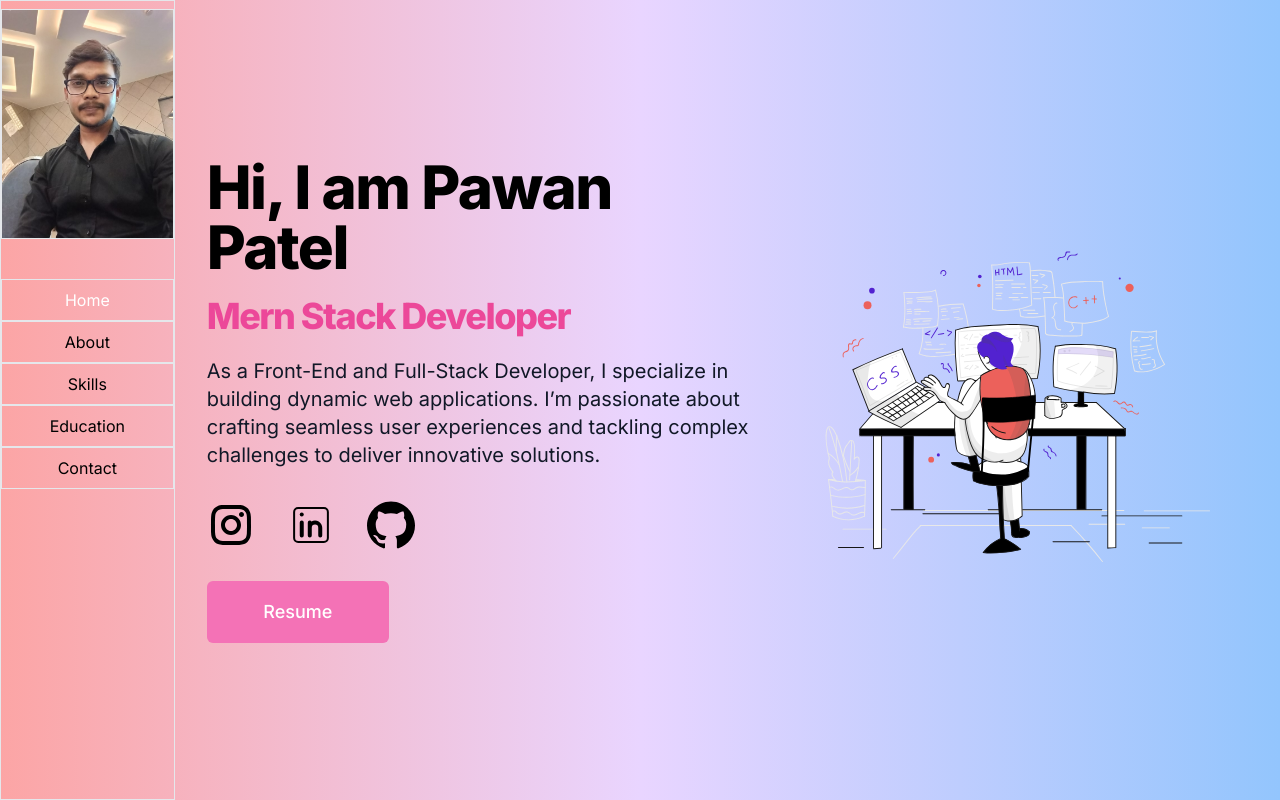
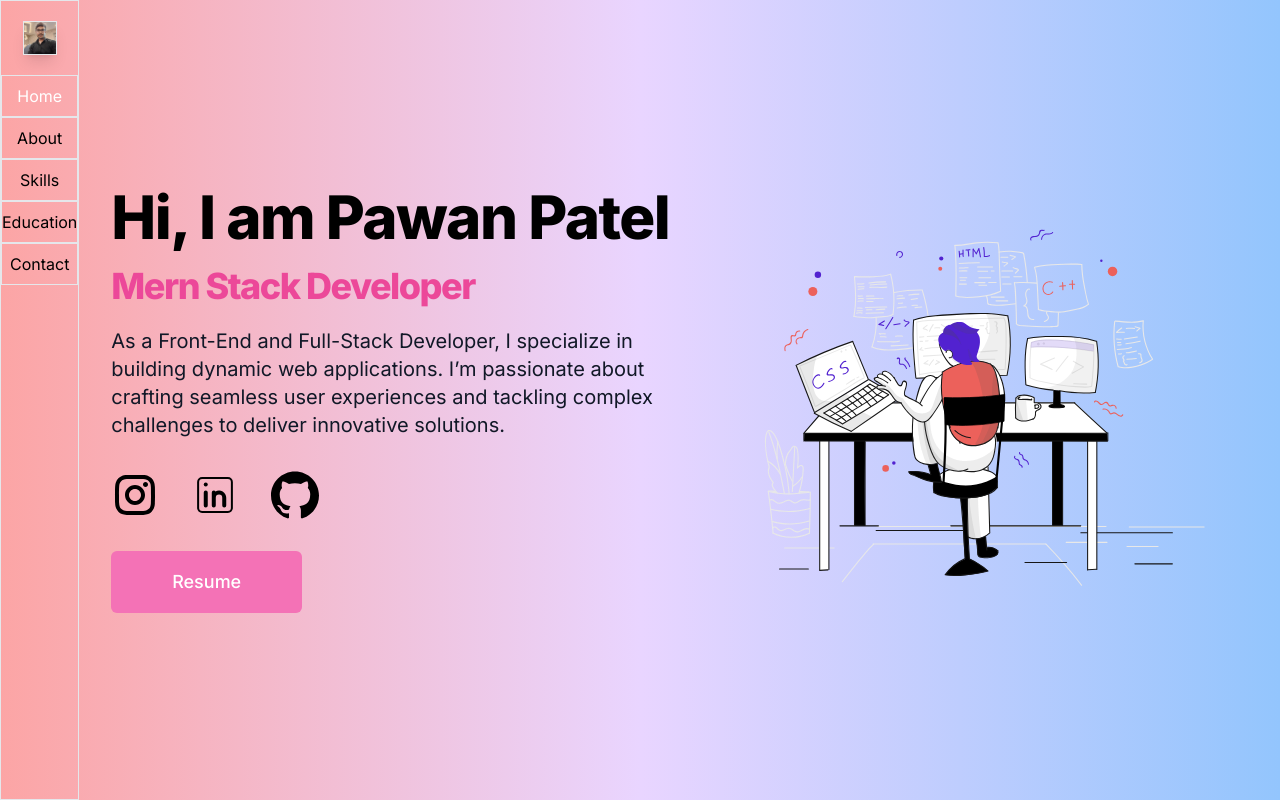
Before and after one commit to github7688/my-portfolio, a Next.js app: page / in a window 1280 px wide. Built offline with nearby package versions, Linux system fonts and the light colour scheme.

Commit message:
side bar

```diff
--- a/src/Components/Sidebar.jsx
+++ b/src/Components/Sidebar.jsx
@@ -7,16 +7,17 @@ import { usePathname } from "next/navigation";
 const Sidebar = () =>{
    return (
     <div className="flex flex-col h-screen border border-white md:w-1/4 lg:w-1/5">
-        <div className="flex justify-center items-center py-2 md:px-3">
-           <Image src="/images/My_Profile_pic.jpeg"
-                  alt="Profile Picture"
-                  width={200}
-                  height={200}
-                  className="md:px-4 md:py-3 border  rounded-full"
-            />
-        </div>
+           <div className="relative mt-5 mx-auto w-11/12  h-1/5 md:h-2/5 lg:h-2/4 border border-white p-4 rounded-full overflow-hidden shadow-black shadow-lg">
+               <Image
+                   src="/images/My_Profile_pic.jpeg"
+                   alt="Profile Picture"
+                   layout="fill"
+                   objectFit="cover" // Ensures the image covers the entire container without distortion
+               // Applies rounding to the image, but `overflow-hidden` on container is key
+               />
+           </div>
 
-           <nav className="h-full flex flex-col justify-around items-center py-3 mt-5 mx-5">
+           <nav className="h-full flex flex-col justify-around items-center py-3 mt-2 mx-5">
                <NavItem href="/">Home</NavItem>
                <NavItem href="/about">About</NavItem>
                <NavItem href="/skills">Skills</NavItem>
@@ -39,6 +40,7 @@ const NavItem = ({href, children}) =>{
         <Link
         href={href}
         className={`flex items-center justify-center py-2 w-full transition-colors duration-300 ${isActive ? ' border border-black bg-black text-white' : ' border border-white hover:border-black hover:bg-black hover:text-white'}`}
+        passHref
       >
         {children}
       </Link>
```
